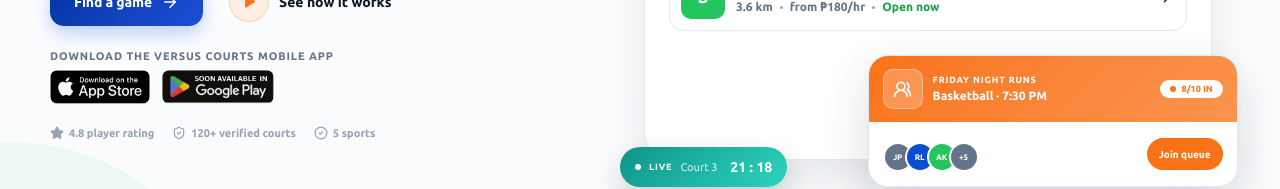
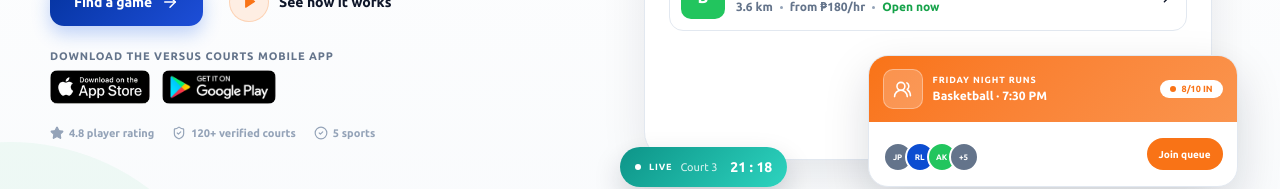
Before and after one commit to JericoDj/VersusCourts-Web, a React (Vite) app: page / in a window 1280 px wide. Shown: the part 500-689 px from the top of the page. Built offline with nearby package versions, Linux system fonts and the light colour scheme; no server answers.

Commit message:
added google play

```diff
--- a/src/components/StoreBadges.jsx
+++ b/src/components/StoreBadges.jsx
@@ -1,7 +1,11 @@
 import appStoreBadge from '../assets/logos/Appstore_link.webp'
-import googlePlayBadge from '../assets/logos/Soon_in_GooglePlay.webp'
+import googlePlayBadge from '../assets/logos/google-play-badge.webp'
 
 export const APP_STORE_URL = 'https://apps.apple.com/ph/app/versus-courts/id6782629486'
+
+/// The Versus Courts Player app on Google Play. Every "get the app" link and
+/// every deep-link fallback on Android (see utils/appLauncher.js) uses this.
+export const PLAY_STORE_URL = 'https://play.google.com/store/apps/details?id=com.leos.versuscourtsplayer'
 
 export default function StoreBadges({ className = '', align = 'left', compact = false }) {
   return (
@@ -24,21 +28,24 @@
           height="42"
         />
       </a>
-      <div
-        className="store-badge-btn store-badge-btn--soon"
-        title="Coming Soon to Google Play"
-        aria-label="Coming soon to Google Play"
+      <a
+        href={PLAY_STORE_URL}
+        target="_blank"
+        rel="noopener noreferrer"
+        className="store-badge-btn"
+        title="Get it on Google Play"
+        aria-label="Get Versus Courts on Google Play"
       >
         <img
           src={googlePlayBadge}
-          alt="Coming Soon to Google Play"
-          title="Coming Soon to Google Play"
+          alt="Get it on Google Play"
+          title="Get it on Google Play"
           className="store-badge-img"
           loading="lazy"
-          width="140"
+          width="141"
           height="42"
         />
-      </div>
+      </a>
     </div>
   )
 }
--- a/src/pages/ClubBridgePage.jsx
+++ b/src/pages/ClubBridgePage.jsx
@@ -16,11 +16,10 @@
 import { apiRequest } from '../data/apiClient'
 import { normalizeClub } from '../controllers/discoveryController'
 import { useAuth } from '../context/AuthContext'
-import { APP_STORE_URL } from '../components/StoreBadges'
+import { APP_STORE_URL, PLAY_STORE_URL } from '../components/StoreBadges'
 import StoreBadges from '../components/StoreBadges'
 import '../styles/modals.css'
 
-const PLAY_STORE_URL = 'https://play.google.com/store/apps/details?id=com.leos.versuscourtsplayer'
 
 function detectDevice() {
   if (typeof navigator === 'undefined') return { isMobile: false, isIOS: false, isAndroid: false }
--- a/src/pages/QueueBridgePage.jsx
+++ b/src/pages/QueueBridgePage.jsx
@@ -18,12 +18,11 @@
 import { queueFormatLabel } from '../data/queueFormat'
 import { sportColor, sportGradient, sportLabel } from '../data/sports'
 import { useAuth } from '../context/AuthContext'
-import { APP_STORE_URL } from '../components/StoreBadges'
+import { APP_STORE_URL, PLAY_STORE_URL } from '../components/StoreBadges'
 import StoreBadges from '../components/StoreBadges'
 import QueueSportIcon from '../components/QueueSportIcon'
 import '../styles/modals.css'
 
-const PLAY_STORE_URL = 'https://play.google.com/store/apps/details?id=com.leos.versuscourtsplayer'
 
 function detectDevice() {
   if (typeof navigator === 'undefined') return { isMobile: false, isIOS: false, isAndroid: false }
--- a/src/utils/appLauncher.js
+++ b/src/utils/appLauncher.js
@@ -1,6 +1,7 @@
-import { APP_STORE_URL } from '../components/StoreBadges'
+import { APP_STORE_URL, PLAY_STORE_URL } from '../components/StoreBadges'
 
-export const PLAY_STORE_URL = 'https://play.google.com/store/apps/details?id=com.leos.versuscourtsplayer'
+// Re-exported so callers can keep importing store links from here.
+export { APP_STORE_URL, PLAY_STORE_URL }
 
 export function detectDevice() {
   if (typeof navigator === 'undefined') return { isMobile: false, isIOS: false, isAndroid: false }
```
Also changed, not shown: src/assets/logos/google-play-badge.png (added), src/assets/logos/google-play-badge.webp (added).
